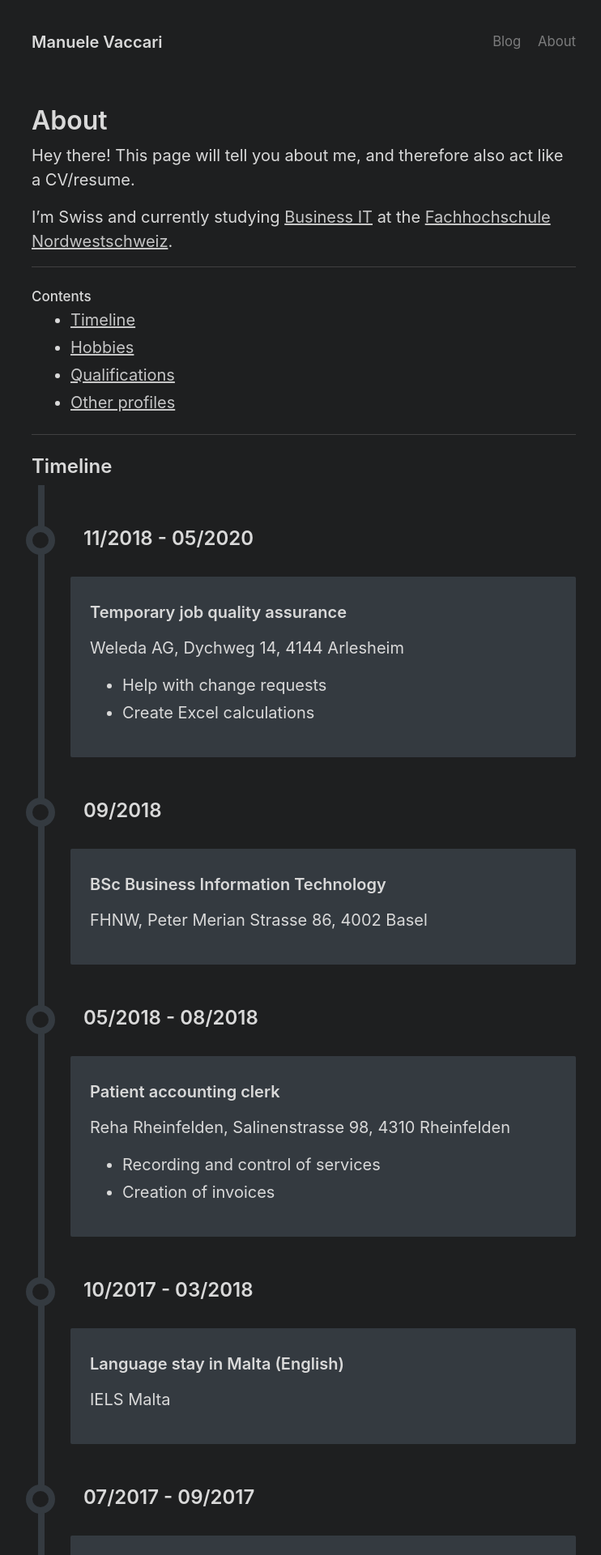
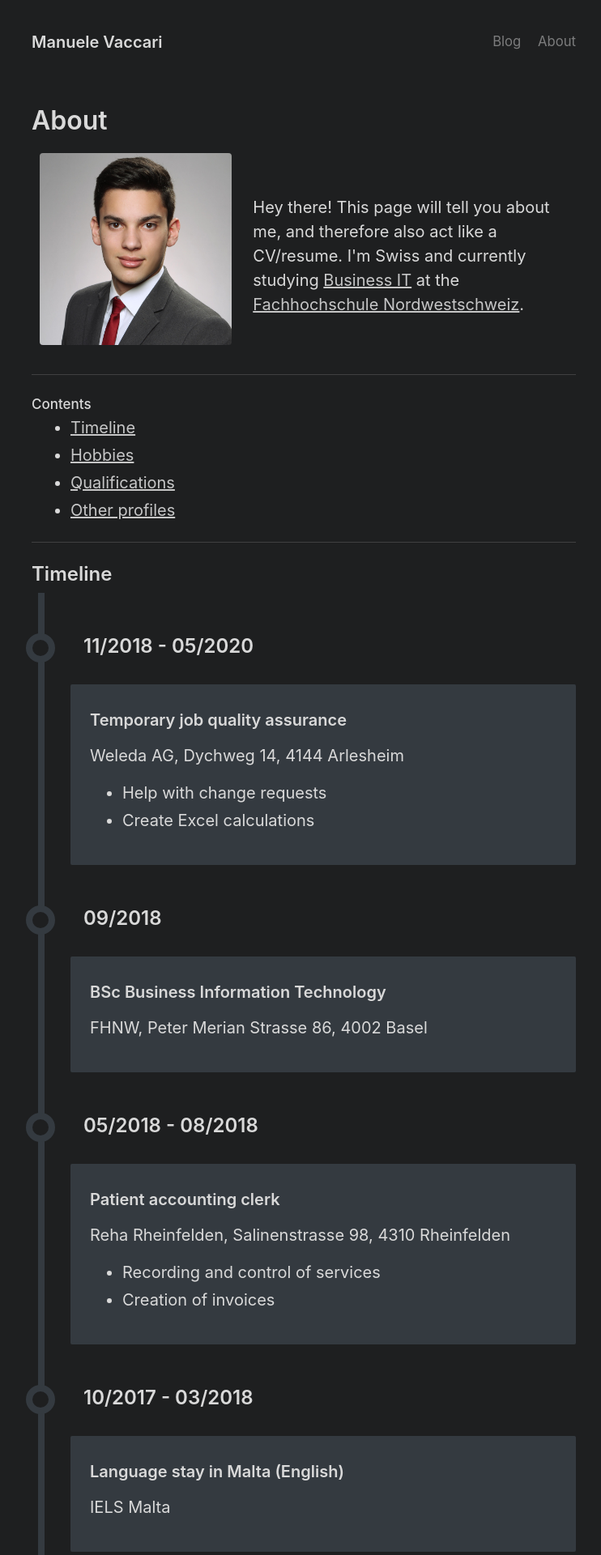
Before and after one commit to D3strukt0r/d3strukt0r.github.io, a Jekyll site: the page built from about.md, in a window 1280 px wide. Shown: the top 1920 px of the page at 81% size, without its empty margins (265-1007 px from the left). Built offline with Jekyll 4.4.1, drawn with Linux system fonts in a browser that asks for light colours.

Commit message:
Add image to CV

```diff
--- a/_config.yml
+++ b/_config.yml
@@ -91,6 +91,12 @@ nav:
   - title: About
     url: /about
 
+defaults:
+  - scope:
+      path: "assets/img"
+    values:
+      image: true
+
 collections:
   steps:
     title: Steps
--- /dev/null
+++ b/_sass/_other.scss
@@ -0,0 +1,39 @@
+@media only screen and (min-width: 480px) {
+    .split-image-text {
+        width: 100%;
+        display: table;
+        margin: 10px 0px;
+        padding: 10px;
+        box-sizing: border-box;
+        -moz-box-sizing: border-box;
+        -webkit-box-sizing: border-box;
+    }
+    .split-image-text p {
+        display: table-cell;
+        height: 100%;
+        vertical-align: middle;
+    }
+    .split-image-text img {
+        display: table-cell;
+        width: 90%;
+        height: auto;
+    }
+}
+@media only screen and (max-width: 479px) {
+    .split-image-text {
+        width: 100%;
+        margin: 10px 0px;
+        box-sizing: border-box;
+        -moz-box-sizing: border-box;
+        -webkit-box-sizing: border-box;
+    }
+    .split-image-text p {
+        margin-top: 15px;
+    }
+    .split-image-text img {
+        width: 100%;
+        margin: 0px auto;
+        display: block;
+        height: auto;
+    }
+}
--- a/about.md
+++ b/about.md
@@ -3,9 +3,15 @@ layout: page
 title: About
 ---
 
-Hey there! This page will tell you about me, and therefore also act like a CV/resume.
+<div class="split-image-text">
+    <img src="{{ "/assets/img/profile-picture-2018.06.23.jpg" | relative_url }}" alt="Profile picture" class="img profile-picture" />
 
-I'm Swiss and currently studying [Business IT](https://www.fhnw.ch/en/degree-programmes/business/bsc-in-business-information-technology) at the [Fachhochschule Nordwestschweiz](https://www.fhnw.ch/en).
+    <p>
+    Hey there! This page will tell you about me, and therefore also act like a CV/resume.
+
+    I'm Swiss and currently studying <a href="https://www.fhnw.ch/en/degree-programmes/business/bsc-in-business-information-technology">Business IT</a> at the <a href="https://www.fhnw.ch/en">Fachhochschule Nordwestschweiz</a>.
+    </p>
+</div>
 
 - toc
 {: toc }
--- a/styles.scss
+++ b/styles.scss
@@ -29,6 +29,7 @@
 @import "message";
 @import "toc";
 @import "timeline";
+@import "other";
 
 // Sass for creating the swatches
 .colors {
```
Also changed, not shown: assets/img/profile-picture-2018.06.23.jpg (added).
